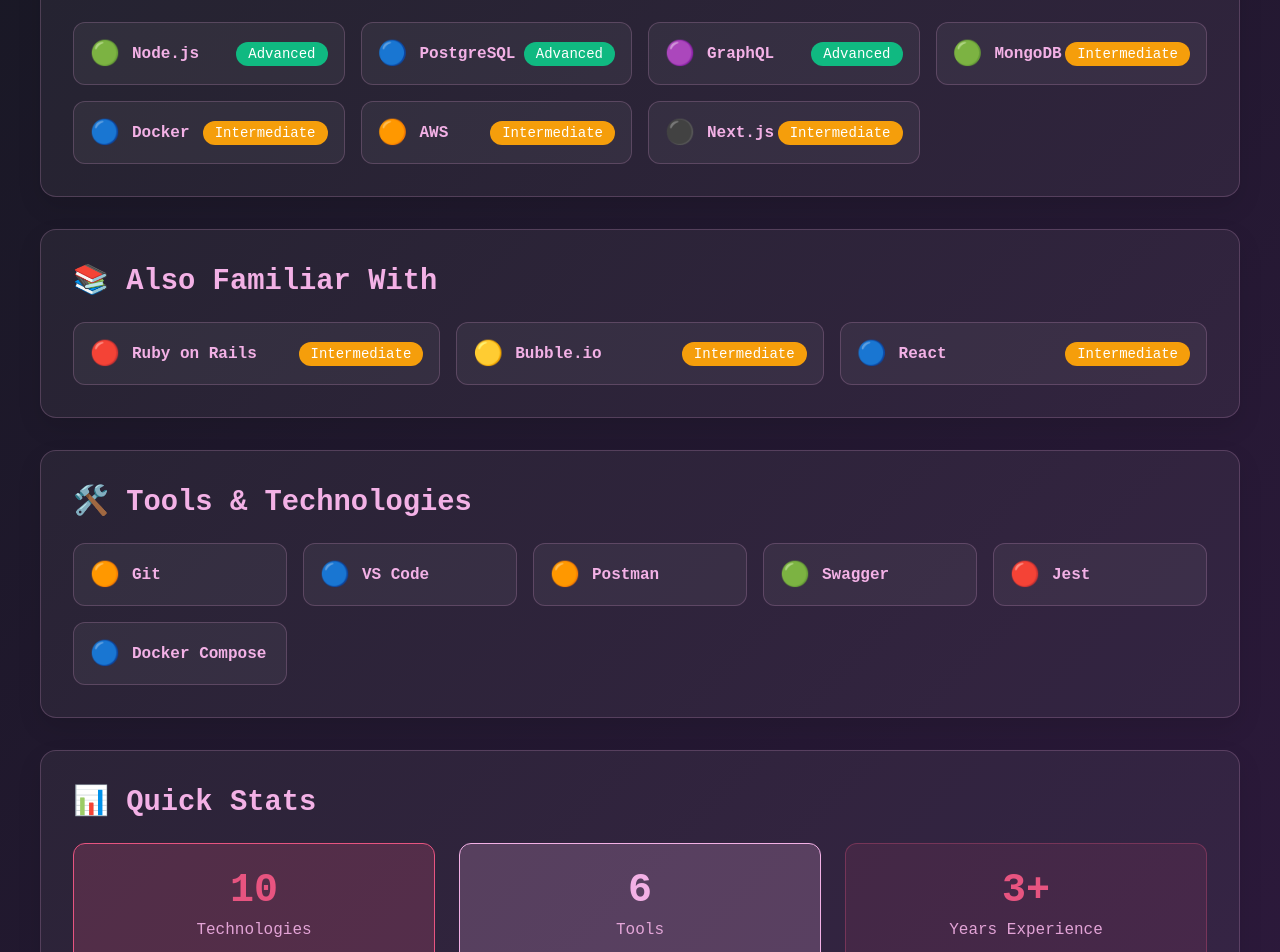
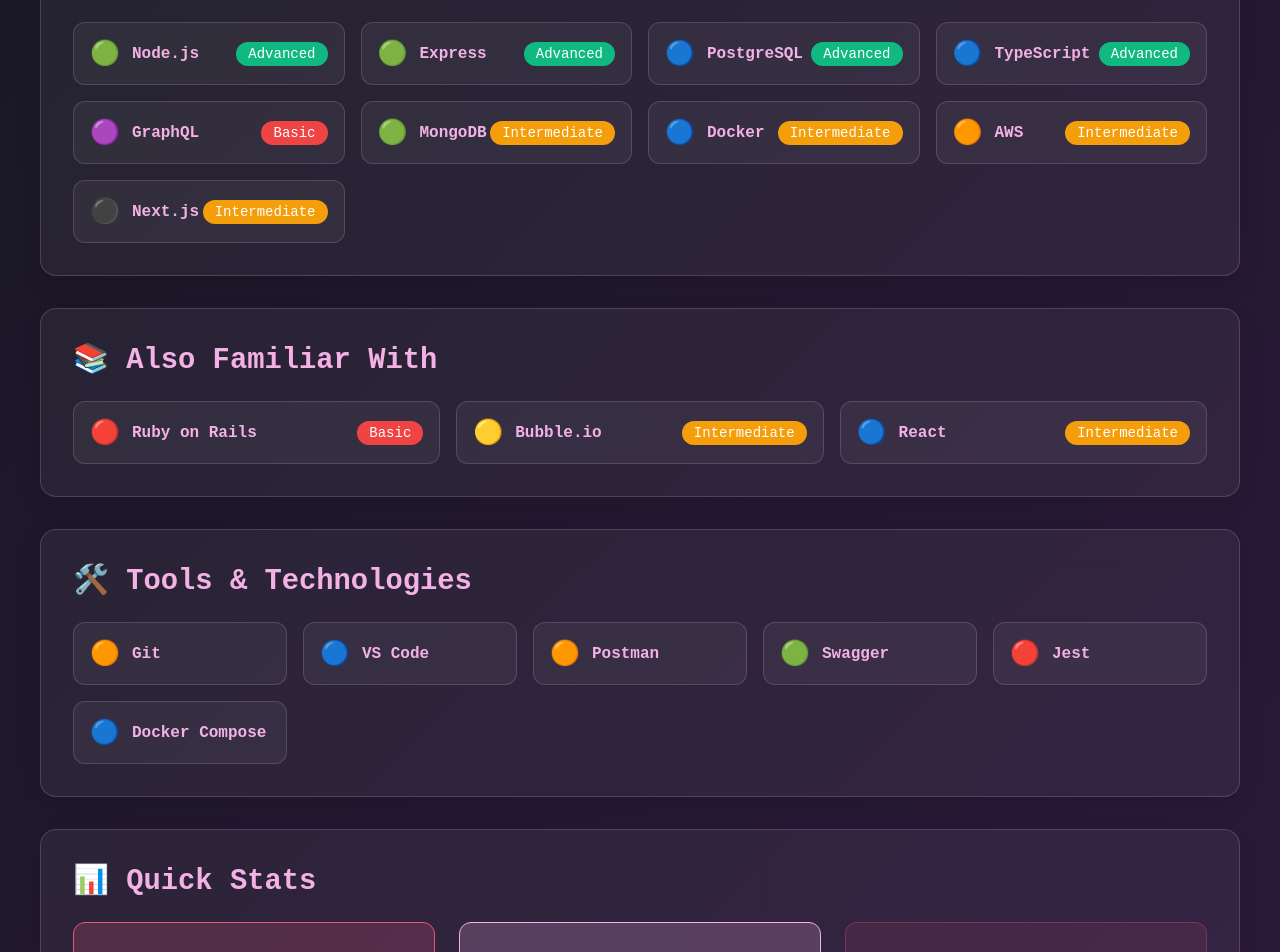
Before and after one commit to stefanyralvgh/MyPortfolio, a Next.js app in the folder frontend/: page /stack in a window 1280 px wide. Shown: the part 200-1152 px from the top of the page. Built offline with nearby package versions, Linux system fonts and the light colour scheme.

Commit message:
stack view fixed

```diff
--- a/frontend/src/contexts/LanguageContext.tsx
+++ b/frontend/src/contexts/LanguageContext.tsx
@@ -66,6 +66,18 @@ const translations = {
     'adventure.incorrect': 'No era esa 😅',
     'adventure.next': 'Siguiente reto',
     'adventure.restart': 'Reiniciar',
+    'stack.title': 'Stack Tecnológico',
+    'stack.main': 'Stack Principal',
+    'stack.familiar': 'También Familiarizada Con',
+    'stack.tools': 'Herramientas y Tecnologías',
+    'stack.stats': 'Estadísticas Rápidas',
+    'stack.technologies': 'Tecnologías',
+    'stack.tools.label': 'Herramientas',
+    'stack.experience': 'Años de Experiencia',
+    'stack.recruiter.mode': 'Modo Reclutador',
+    'stack.level.advanced': 'Avanzado',
+    'stack.level.intermediate': 'Intermedio',
+    'stack.level.basic': 'Básico',
 
 
   },
@@ -122,6 +134,18 @@ const translations = {
     'adventure.incorrect': 'Not quite 😅',
     'adventure.next': 'Next challenge',
     'adventure.restart': 'Restart',
+    'stack.title': 'Tech Stack',
+    'stack.main': 'Main Stack',
+    'stack.familiar': 'Also Familiar With',
+    'stack.tools': 'Tools & Technologies',
+    'stack.stats': 'Quick Stats',
+    'stack.technologies': 'Technologies',
+    'stack.tools.label': 'Tools',
+    'stack.experience': 'Years Experience',
+    'stack.recruiter.mode': 'Recruiter Mode',
+    'stack.level.advanced': 'Advanced',
+    'stack.level.intermediate': 'Intermediate',
+    'stack.level.basic': 'Basic',
 
   },
   fr: {
@@ -178,6 +202,18 @@ const translations = {
     'adventure.incorrect': 'Ce n\'est pas ça 😅',
     'adventure.next': 'Défi suivant',
     'adventure.restart': 'Recommencer',
+    'stack.title': 'Stack Technologique',
+    'stack.main': 'Stack Principal',
+    'stack.familiar': 'Aussi Familier Avec',
+    'stack.tools': 'Outils et Technologies',
+    'stack.stats': 'Statistiques Rapides',
+    'stack.technologies': 'Technologies',
+    'stack.tools.label': 'Outils',
+    'stack.experience': 'Années d\'Expérience',
+    'stack.recruiter.mode': 'Mode Recruteur',
+    'stack.level.advanced': 'Avancé',
+    'stack.level.intermediate': 'Intermédiaire',
+    'stack.level.basic': 'Basique',
 
   }
 };
--- a/frontend/src/pages/recruiter.tsx
+++ b/frontend/src/pages/recruiter.tsx
@@ -254,7 +254,7 @@ const RecruiterPage: React.FC = () => {
               border: '1px solid #e75480'
             }}>
               <div style={{ fontSize: '2.5rem', fontWeight: '700', marginBottom: '0.5rem', color: '#e75480' }}>
-                3+
+                2+
               </div>
               <div style={{ fontSize: '1rem', opacity: 0.9 }}>
                 {language === 'es' ? 'Años de experiencia' : language === 'fr' ? 'Années d\'expérience' : 'Years Experience'}
--- a/frontend/src/pages/stack.tsx
+++ b/frontend/src/pages/stack.tsx
@@ -10,15 +10,17 @@ const StackPage: React.FC = () => {
   const stackData = {
           main: [
         { name: 'Node.js', icon: '🟢', level: 'Advanced' },
+        { name: 'Express', icon: '🟢', level: 'Advanced' },
         { name: 'PostgreSQL', icon: '🔵', level: 'Advanced' },
-      { name: 'GraphQL', icon: '🟣', level: 'Advanced' },
+        { name: 'TypeScript', icon: '🔵', level: 'Advanced' },
+        { name: 'GraphQL', icon: '🟣', level: 'Basic' },
         { name: 'MongoDB', icon: '🟢', level: 'Intermediate' },
         { name: 'Docker', icon: '🔵', level: 'Intermediate' },
         { name: 'AWS', icon: '🟠', level: 'Intermediate' },
         { name: 'Next.js', icon: '⚫', level: 'Intermediate' }
       ],
     familiar: [
-      { name: 'Ruby on Rails', icon: '🔴', level: 'Intermediate' },
+      { name: 'Ruby on Rails', icon: '🔴', level: 'Basic' },
       { name: 'Bubble.io', icon: '🟡', level: 'Intermediate' },
       { name: 'React', icon: '🔵', level: 'Intermediate' }
     ],
@@ -41,6 +43,15 @@ const StackPage: React.FC = () => {
     }
   };
 
+  const getLevelTranslation = (level: string) => {
+    switch (level) {
+      case 'Advanced': return t('stack.level.advanced');
+      case 'Intermediate': return t('stack.level.intermediate');
+      case 'Basic': return t('stack.level.basic');
+      default: return level;
+    }
+  };
+
   return (
     <div className="stack-container" style={{
       minHeight: '100vh',
@@ -57,7 +68,7 @@ const StackPage: React.FC = () => {
         color: '#f3b1e6'
       }}>
         <h1 style={{ margin: 0, fontSize: '2.5rem', fontWeight: '700', color: '#e75480' }}>
-          🛠️ Tech Stack
+          🛠️ {t('stack.title')}
         </h1>
         <LanguageSwitcher />
       </div>
@@ -86,7 +97,7 @@ const StackPage: React.FC = () => {
             alignItems: 'center',
             gap: '0.5rem'
           }}>
-            🚀 Main Stack
+            🚀 {t('stack.main')}
           </h2>
           <div style={{
             display: 'grid',
@@ -115,7 +126,7 @@ const StackPage: React.FC = () => {
                   color: 'white',
                   background: getLevelColor(tech.level)
                 }}>
-                  {tech.level}
+                  {getLevelTranslation(tech.level)}
                 </span>
               </div>
             ))}
@@ -138,7 +149,7 @@ const StackPage: React.FC = () => {
             alignItems: 'center',
             gap: '0.5rem'
           }}>
-            📚 Also Familiar With
+            📚 {t('stack.familiar')}
           </h2>
           <div style={{
             display: 'grid',
@@ -167,7 +178,7 @@ const StackPage: React.FC = () => {
                   color: 'white',
                   background: getLevelColor(tech.level)
                 }}>
-                  {tech.level}
+                  {getLevelTranslation(tech.level)}
                 </span>
               </div>
             ))}
@@ -190,7 +201,7 @@ const StackPage: React.FC = () => {
             alignItems: 'center',
             gap: '0.5rem'
           }}>
-            🛠️ Tools & Technologies
+            🛠️ {t('stack.tools')}
           </h2>
           <div style={{
             display: 'grid',
@@ -230,7 +241,7 @@ const StackPage: React.FC = () => {
             alignItems: 'center',
             gap: '0.5rem'
           }}>
-            📊 Quick Stats
+            📊 {t('stack.stats')}
           </h2>
           <div style={{
             display: 'grid',
@@ -248,7 +259,7 @@ const StackPage: React.FC = () => {
               <div style={{ fontSize: '2.5rem', fontWeight: '700', marginBottom: '0.5rem', color: '#e75480' }}>
                 {stackData.main.length + stackData.familiar.length}
               </div>
-              <div style={{ fontSize: '1rem', opacity: 0.9 }}>Technologies</div>
+              <div style={{ fontSize: '1rem', opacity: 0.9 }}>{t('stack.technologies')}</div>
             </div>
             <div style={{
               textAlign: 'center',
@@ -261,7 +272,7 @@ const StackPage: React.FC = () => {
               <div style={{ fontSize: '2.5rem', fontWeight: '700', marginBottom: '0.5rem', color: '#f3b1e6' }}>
                 {stackData.tools.length}
               </div>
-              <div style={{ fontSize: '1rem', opacity: 0.9 }}>Tools</div>
+              <div style={{ fontSize: '1rem', opacity: 0.9 }}>{t('stack.tools.label')}</div>
             </div>
             <div style={{
               textAlign: 'center',
@@ -272,9 +283,9 @@ const StackPage: React.FC = () => {
               border: '1px solid rgba(231, 84, 128, 0.3)'
             }}>
               <div style={{ fontSize: '2.5rem', fontWeight: '700', marginBottom: '0.5rem', color: '#e75480' }}>
-                3+
+                2+
               </div>
-              <div style={{ fontSize: '1rem', opacity: 0.9 }}>Years Experience</div>
+              <div style={{ fontSize: '1rem', opacity: 0.9 }}>{t('stack.experience')}</div>
             </div>
           </div>
         </div>
@@ -301,7 +312,7 @@ const StackPage: React.FC = () => {
               border: '2px solid #f3b1e6'
             }}
           >
-            🚀 Recruiter Mode
+            🚀 {t('stack.recruiter.mode')}
           </button>
         </div>
       </div>
```
Also changed, not shown: 1 other file (tests, documents, lock files or other folders). Lines whose indentation alone changed are shown as unchanged.
